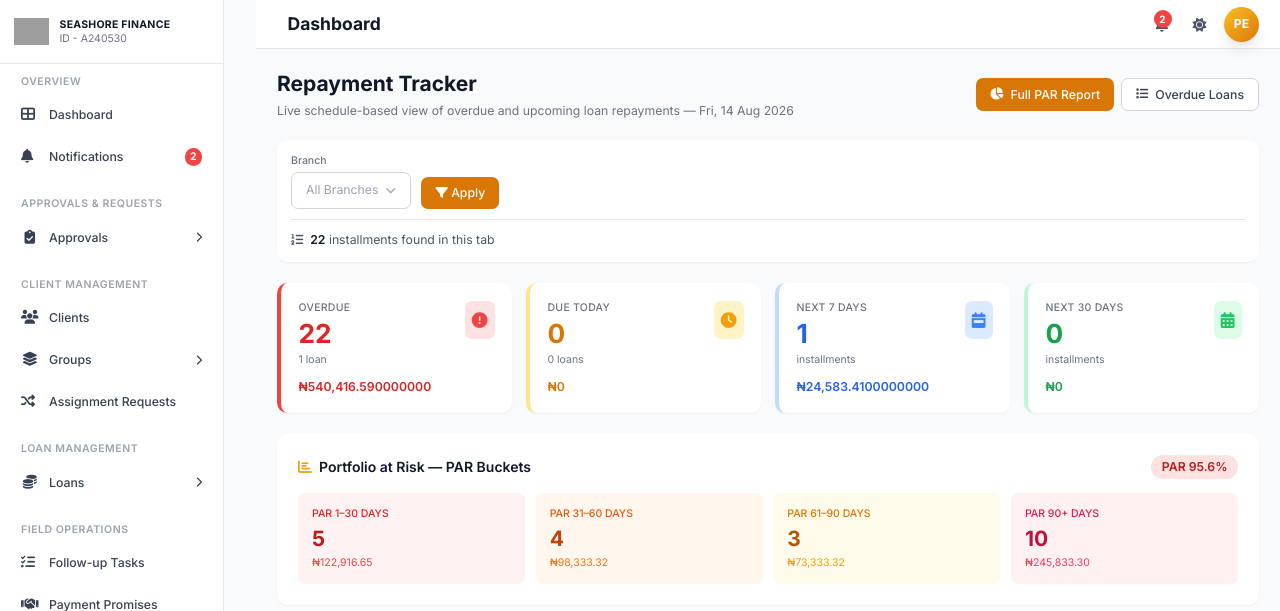
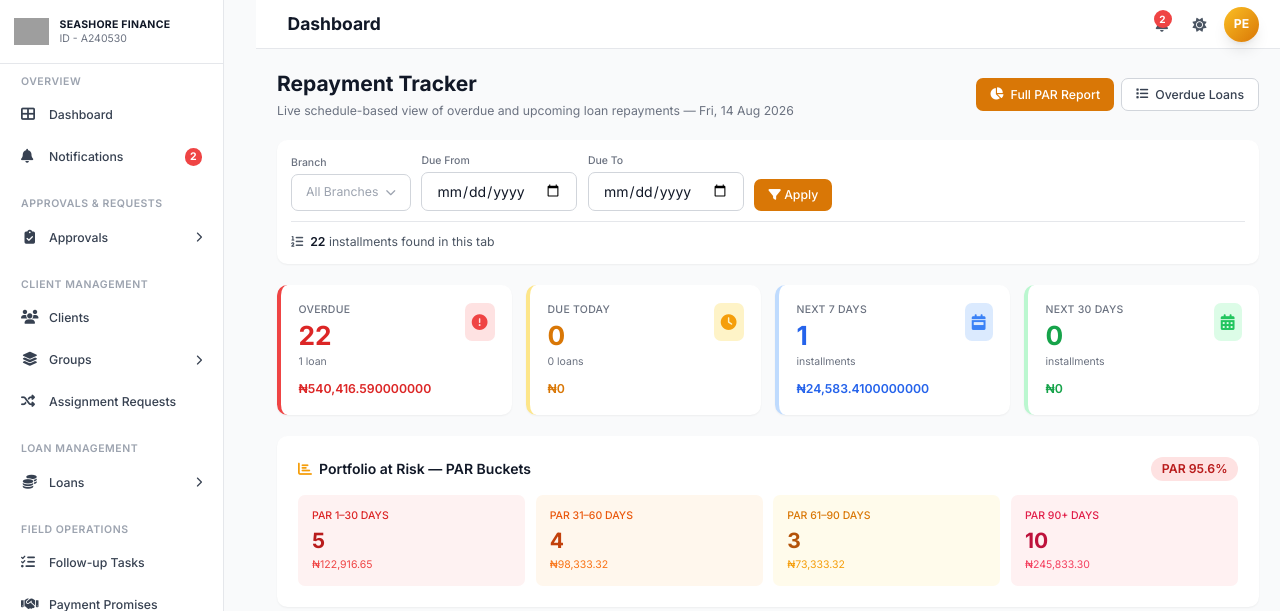
Before and after one commit to peteCoder/seashore_mf_monolithic, a Django app: page /loans/repayment-tracker/ in a window 1280 px wide. Shown: the top 611 px of the page. Run offline with Django 5.2, Linux system fonts and the light colour scheme; a user stored in the database is signed in; data comes from the database, SQL or seed files in the repository; parts of the project's set-up code (start-up, migrations or seed data) failed here and were passed over; some libraries are stand-ins or nearby versions; grey boxes are pictures that could not be loaded.

Commit message:
added date to overdue check

```diff
--- a/core/views/tracker_views.py
+++ b/core/views/tracker_views.py
@@ -12,7 +12,7 @@ No notification records are created here — data is derived entirely from
 LoanRepaymentSchedule so it is always up-to-date.
 """
 
-from datetime import timedelta
+from datetime import date, timedelta
 from decimal import Decimal
 
 from django.contrib.auth.decorators import login_required
@@ -174,9 +174,31 @@ def loan_repayment_tracker(request):
     if branch_id and checker.can_view_all_branches():
         selected_branch = branches.filter(id=branch_id).first()
 
+    # ── Due-date filter ────────────────────────────────────────────────────
+    # Optional date_from/date_to narrows every tab's rows down to
+    # installments due within the chosen range. Summaries below are computed
+    # directly from these same (now-filtered) querysets, so the totals shown
+    # automatically reflect the filter too — there's no separate "amount"
+    # calculation to keep in sync.
+    def _parse_date(raw):
+        raw = (raw or '').strip()
+        if not raw:
+            return None
+        try:
+            return date.fromisoformat(raw)
+        except ValueError:
+            return None
+
+    date_from = _parse_date(request.GET.get('date_from'))
+    date_to   = _parse_date(request.GET.get('date_to'))
+
     base_qs = _base_schedule_qs(request.user)
     if selected_branch:
         base_qs = base_qs.filter(loan__branch=selected_branch)
+    if date_from:
+        base_qs = base_qs.filter(due_date__gte=date_from)
+    if date_to:
+        base_qs = base_qs.filter(due_date__lte=date_to)
 
     # ── Overdue ────────────────────────────────────────────────────────────
     overdue_rows = (
@@ -208,6 +230,10 @@ def loan_repayment_tracker(request):
     loans_no_schedule_qs = _loans_without_schedule(request.user, checker=checker)
     if selected_branch:
         loans_no_schedule_qs = loans_no_schedule_qs.filter(branch=selected_branch)
+    if date_from:
+        loans_no_schedule_qs = loans_no_schedule_qs.filter(next_repayment_date__gte=date_from)
+    if date_to:
+        loans_no_schedule_qs = loans_no_schedule_qs.filter(next_repayment_date__lte=date_to)
     loans_no_schedule = list(
         loans_no_schedule_qs.order_by('next_repayment_date', 'client__first_name')
     )
@@ -224,6 +250,10 @@ def loan_repayment_tracker(request):
     all_active_loans_qs = _base_loan_qs(request.user, checker=checker)
     if selected_branch:
         all_active_loans_qs = all_active_loans_qs.filter(branch=selected_branch)
+    if date_from:
+        all_active_loans_qs = all_active_loans_qs.filter(next_repayment_date__gte=date_from)
+    if date_to:
+        all_active_loans_qs = all_active_loans_qs.filter(next_repayment_date__lte=date_to)
     all_active_loans_qs = all_active_loans_qs.annotate(
         total_installments=Count('repayment_schedule', distinct=True),
         paid_installments=Count(
@@ -325,6 +355,10 @@ def loan_repayment_tracker(request):
         'branches': branches,
         'selected_branch': selected_branch,
 
+        # Due-date filter
+        'date_from': date_from,
+        'date_to': date_to,
+
         # Row data
         'overdue_rows':    overdue_rows,
         'due_today_rows':  due_today_rows,
--- a/templates/loans/repayment_tracker.html
+++ b/templates/loans/repayment_tracker.html
@@ -24,11 +24,11 @@
     </div>
   </div>
 
-  {% if checker.can_view_all_branches %}
-  <!-- ── Branch Filter ─────────────────────────────────────────────────── -->
+  <!-- ── Filters (branch + due-date range) ────────────────────────────── -->
   <div class="bg-white dark:bg-gray-800 rounded-xl shadow-sm p-4">
     <form method="get" class="flex flex-wrap items-end gap-3">
       <input type="hidden" name="tab" value="{{ tab }}">
+      {% if checker.can_view_all_branches %}
       <div>
         <label class="block text-xs font-medium text-gray-500 dark:text-gray-400 mb-1">Branch</label>
         <select name="branch" class="w-full px-4 py-2 rounded-lg border border-gray-300 dark:border-gray-600 bg-white dark:bg-gray-700 text-gray-900 dark:text-white focus:border-primary-500 focus:ring-2 focus:ring-primary-200 min-w-48">
@@ -38,11 +38,22 @@
           {% endfor %}
         </select>
       </div>
+      {% endif %}
+      <div>
+        <label class="block text-xs font-medium text-gray-500 dark:text-gray-400 mb-1">Due From</label>
+        <input type="date" name="date_from" value="{{ date_from|date:'Y-m-d' }}"
+               class="px-4 py-2 rounded-lg border border-gray-300 dark:border-gray-600 bg-white dark:bg-gray-700 text-gray-900 dark:text-white focus:border-primary-500 focus:ring-2 focus:ring-primary-200">
+      </div>
+      <div>
+        <label class="block text-xs font-medium text-gray-500 dark:text-gray-400 mb-1">Due To</label>
+        <input type="date" name="date_to" value="{{ date_to|date:'Y-m-d' }}"
+               class="px-4 py-2 rounded-lg border border-gray-300 dark:border-gray-600 bg-white dark:bg-gray-700 text-gray-900 dark:text-white focus:border-primary-500 focus:ring-2 focus:ring-primary-200">
+      </div>
       <button type="submit" class="px-4 py-2 bg-primary-600 hover:bg-primary-700 text-white rounded-lg text-sm font-medium">
         <i class="fas fa-filter mr-1"></i>Apply
       </button>
-      {% if selected_branch %}
-      <a href="{% querystring branch=None %}" class="px-4 py-2 border border-gray-300 dark:border-gray-600 rounded-lg text-gray-700 dark:text-gray-300 hover:bg-gray-50 dark:hover:bg-gray-700 text-sm font-medium">
+      {% if selected_branch or date_from or date_to %}
+      <a href="{% querystring branch=None date_from=None date_to=None %}" class="px-4 py-2 border border-gray-300 dark:border-gray-600 rounded-lg text-gray-700 dark:text-gray-300 hover:bg-gray-50 dark:hover:bg-gray-700 text-sm font-medium">
         Clear
       </a>
       {% endif %}
@@ -52,9 +63,13 @@
       <span class="font-semibold text-gray-900 dark:text-white">{{ active_tab_count }}</span>
       installment{{ active_tab_count|pluralize }} found in this tab
       {% if selected_branch %}for <span class="font-semibold text-gray-900 dark:text-white">{{ selected_branch.name }}</span>{% endif %}
+      {% if date_from or date_to %}
+        due
+        {% if date_from %}from <span class="font-semibold text-gray-900 dark:text-white">{{ date_from|date:"d M Y" }}</span>{% endif %}
+        {% if date_to %}to <span class="font-semibold text-gray-900 dark:text-white">{{ date_to|date:"d M Y" }}</span>{% endif %}
+      {% endif %}
     </div>
   </div>
-  {% endif %}
 
   {% if loans_no_schedule %}
   <!-- Global warning: active loans missing schedule rows entirely -->
```
Also changed, not shown: core/tests/test_repayment_tracker_date_filter.py (added, +118 -0 lines).
